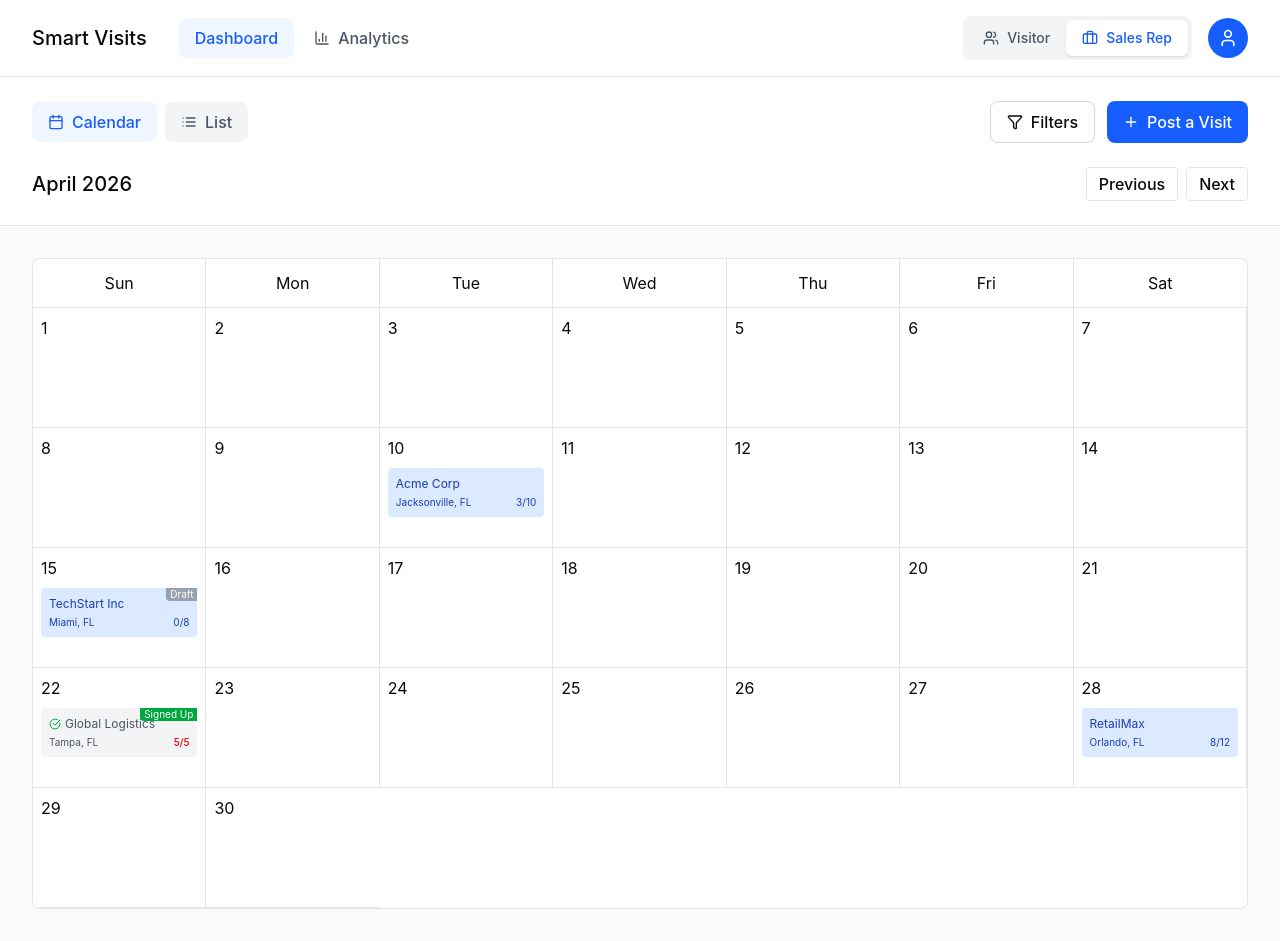
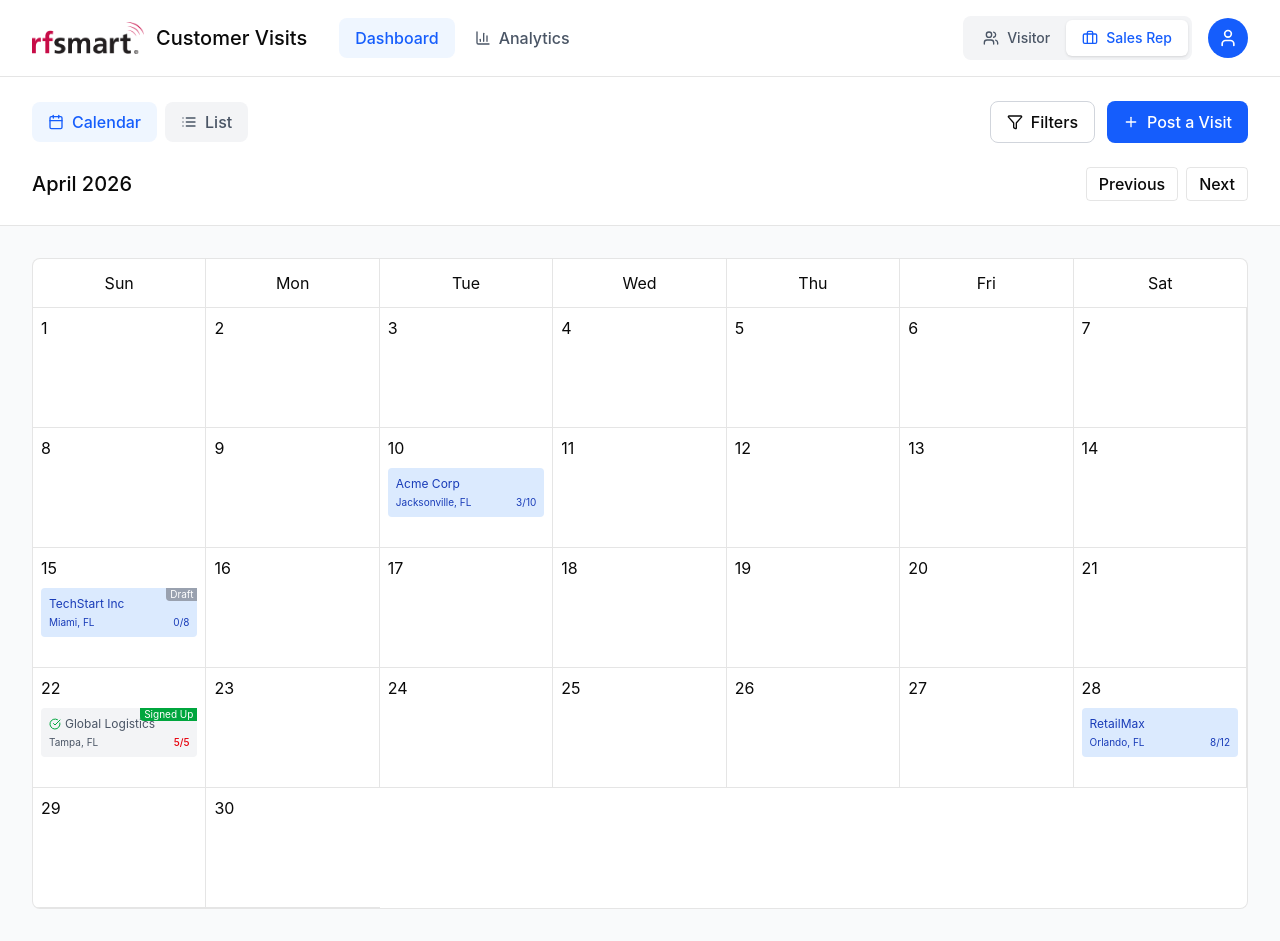
Before and after one commit to velocity-strike-force/Smart-Visits, a React (Vite) app in the folder client/: page / in a window 1280 px wide. Built offline with nearby package versions, Linux system fonts and the light colour scheme.

Commit message:
RF-SMART Logo Addition

```diff
--- a/client/src/app/components/Layout.tsx
+++ b/client/src/app/components/Layout.tsx
@@ -24,12 +24,20 @@ export default function Layout() {
         <header className="bg-white border-b px-8 py-4">
           <div className="flex items-center justify-between">
             <div className="flex items-center gap-8">
-              <h1
-                className="text-xl cursor-pointer hover:text-blue-600"
+              <button
+                type="button"
                 onClick={() => navigate('/')}
+                className="flex items-center gap-3"
               >
-                Smart Visits
-              </h1>
+                <img
+                  src="/rfsmart_logo.png"
+                  alt="RF-SMART"
+                  className="h-8 w-auto"
+                />
+                <span className="text-xl hover:text-blue-600">
+                  Customer Visits
+                </span>
+            </button>
               <nav className="flex gap-1">
                 <button
                   onClick={() => navigate('/')}
```
Also changed, not shown: client/public/rfsmart_logo.png (added).
